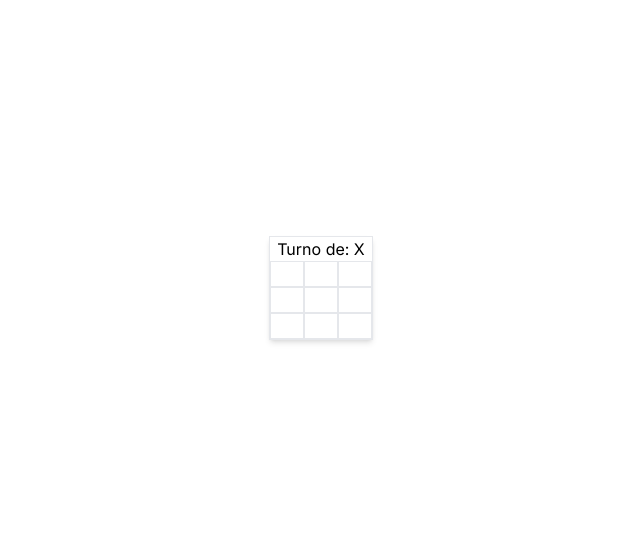
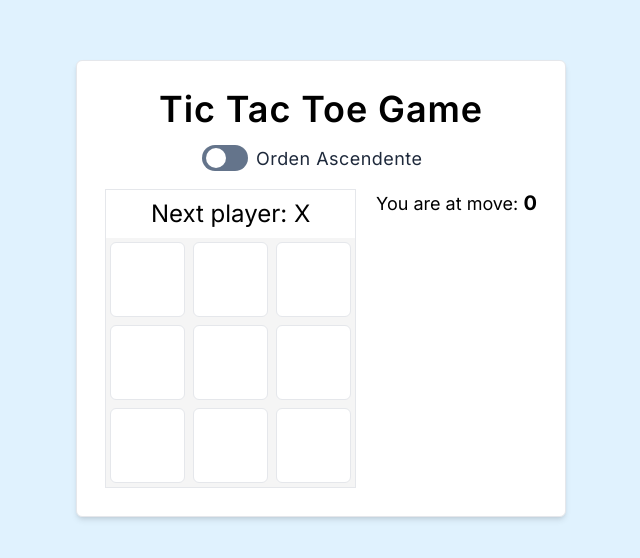
Before and after one commit to AlexanderTemp/practica-react.dev, a Next.js app: page /basics/tic-tac-toe in a window 1280 px wide. Shown: the part 112-670 px from the top of the page, without its empty margins (319-959 px from the left). Built offline with nearby package versions, Linux system fonts and the light colour scheme.

Commit message:
tic tac toe v1

```diff
--- a/app/basics/tic-tac-toe/page.tsx
+++ b/app/basics/tic-tac-toe/page.tsx
@@ -1,55 +1,249 @@
 'use client';
-import React, {useState} from 'react';
+import React, {useState, useEffect} from 'react';
+
+/**
+ *
+ * Puntos a destacar:
+ *  1. To collect data from multiple children, or to have two child components communicate with each other, declare the shared state in their parent component instead. The parent component can pass that state back down to the children via props. This keeps the child components in sync with each other and with their parent.
+ * 2. JavaScript supports closures which means an inner function (e.g. handleClick) has access to variables and functions defined in a outer function (e.g. Board). The handleClick function can read the squares state and call the setSquares method because they are both defined inside of the Board function.
+ * 3. Re render function problem: When you were passing onSquareClick={handleClick}, you were passing the handleClick function down as a prop. You were not calling it! But now you are calling that function right away—notice the parentheses in handleClick(0)—and that’s why it runs too early. You don’t want to call handleClick until the user clicks!
+ * 4.  In React, it’s conventional to use onSomething names for props which represent events and handleSomething for the function definitions which handle those events.
+ * 5. Inmutabilidad al reemplazar el array y no cambiarlo directamente:
+ *    * Avoiding direct data mutation lets you keep previous versions of the data intact, and reuse them later.
+ *    * By default, all child components re-render automatically when the state of a parent component changes. This includes even the child components that weren’t affected by the change. Although re-rendering is not by itself noticeable to the user (you shouldn’t actively try to avoid it!), you might want to skip re-rendering a part of the tree that clearly wasn’t affected by it for performance reasons. Immutability makes it very cheap for components to compare whether their data has changed or not. You can learn more about how React chooses when to re-render a component in the memo API reference.
+ * 6. Keys tell React about the identity of each component, which allows React to maintain state between re-renders. If a component’s key changes, the component will be destroyed and re-created with a new state.
+ * 6.1. It’s strongly recommended that you assign proper keys whenever you build dynamic lists. If you don’t have an appropriate key, you may want to consider restructuring your data so that you do.
+
+If no key is specified, React will report an error and use the array index as a key by default. Using the array index as a key is problematic when trying to re-order a list’s items or inserting/removing list items. Explicitly passing key={i} silences the error but has the same problems as array indices and is not recommended in most cases.
+
+Keys do not need to be globally unique; they only need to be unique between components and their siblings.
+
+* 7. In fact, always try to avoid redundant state. Simplifying what you store in state reduces bugs and makes your code easier to understand.
+ */
+
+/**
+ * FIXME: onClick back to move doesnt produce hydratation
+ * FIXME: history reverse doesnt work in list
+ */
+
+type cellValue = 'X' | 'O' | null;
+
+function calculateWinner(squares: cellValue[]) {
+  const lines = [
+    [0, 1, 2],
+    [3, 4, 5],
+    [6, 7, 8],
+    [0, 3, 6],
+    [1, 4, 7],
+    [2, 5, 8],
+    [0, 4, 8],
+    [2, 4, 6],
+  ];
+  for (let i = 0; i < lines.length; i++) {
+    // se toma toda una línea
+    const [a, b, c] = lines[i];
+    if (squares[a] && squares[a] === squares[b] && squares[a] === squares[c]) {
+      return [a, b, c];
+    }
+  }
+  return null;
+}
 
 const TicTacToe = () => {
-  const [arrayOfSquare, setArrayOfSquare] = useState<string[] | null[]>(
-    Array(9).fill(null)
-  );
-  const handleButtonClick = (id: number) => {
-    console.log(id);
-  };
+  const [history, setHistory] = useState([Array(9).fill(null)]);
+  const [currentMove, setCurrentMove] = useState<number>(0);
+  const [toggleSort, setToggleSort] = useState<boolean>(false); // False by ascending
+  const currentSquares = history[currentMove];
+  const xIsNext = currentMove % 2 === 0;
+
+  function handlePlay(nextSquares: cellValue[]) {
+    // se reinicia el historial desde el punto de retorno y se olvida lo que iba después del movimiento
+    const nextHistory = [...history.slice(0, currentMove + 1), nextSquares];
+    setHistory(nextHistory);
+    setCurrentMove(nextHistory.length - 1);
+  }
+
+  function jumpTo(nextMove: number) {
+    setCurrentMove(nextMove);
+  }
+
+  const moves = history.map((squares, move) => {
+    let description;
+    if (move > 0) {
+      description = 'Go to move # ' + move;
+    } else {
+      description = 'Go to game start';
+    }
+    return (
+      <li key={move} className="w-full">
+        {move === currentMove ? (
+          <p className="text-lg ">
+            You are at move:{' '}
+            <span className="font-bold text-xl">{currentMove + 1}</span>
+          </p>
+        ) : (
+          <button
+            className="border text-lg rounded-sm hover:bg-slate-200 px-4 py-1 bg-slate-100"
+            onClick={() => jumpTo(move)}>
+            {description}
+          </button>
+        )}
+      </li>
+    );
+  });
+
+  const movesInverse = history
+    .slice()
+    .reverse()
+    .map((squares, move) => {
+      let description;
+      if (move > 0) {
+        description = 'Go to move # ' + move;
+      } else {
+        description = 'Go to game start';
+      }
+      return (
+        <li key={move} className="w-full">
+          {move === currentMove ? (
+            <p className="text-lg ">
+              You are at move:{' '}
+              <span className="font-bold text-xl">{currentMove}</span>
+            </p>
+          ) : (
+            <button
+              className="border text-lg rounded-sm hover:bg-slate-200 px-4 py-1 bg-slate-100"
+              onClick={() => jumpTo(move)}>
+              {description}
+            </button>
+          )}
+        </li>
+      );
+    });
+
   return (
-    <div className="min-h-screen flex justify-center items-center">
-      {/* Tic tac toe section */}
-      <section className="flex flex-col border justify-center items-center shadow-md">
-        <div className="flex justify-center">
-          <h2>Turno de: X</h2>
+    <div className="min-h-screen bg-sky-100 flex justify-center items-center">
+      <div className="flex flex-col gap-4 bg-white shadow-md items-center p-7 rounded-md border">
+        <div className="flex flex-col gap-4 items-center">
+          <h2 className=" tracking-wide text-4xl font-semibold">
+            Tic Tac Toe Game
+          </h2>
+
+          <div className="flex gap-2 justify-start">
+            <button
+              className="basis-1/5 relative w-[50px] h-[26px] items-center flex rounded-full bg-slate-500"
+              onClick={() => setToggleSort(!toggleSort)}>
+              <div
+                role="button"
+                className={
+                  'absolute w-[20px] mx-1 h-[20px] rounded-full bg-white shadow-ms transition-all ease-in duration-150' +
+                  (toggleSort && ' translate-x-[19px]')
+                }
+              />
+            </button>
+
+            <div className="basis-4/5 w-[180px]">
+              {!toggleSort ? (
+                <p className="text-slate-800 text-lg tracking-wide">
+                  Orden Ascendente
+                </p>
+              ) : (
+                <p className="text-slate-800 text-lg tracking-wide">
+                  Orden Descendente
+                </p>
+              )}
+            </div>
+          </div>
         </div>
-        <div className="w-fit">
-          {/* Componente Tic tac toe */}
-          <div className=" grid grid-cols-3  grid-rows-3">
-            {arrayOfSquare?.map((elem, key) => (
-              <Square
-                key={key}
-                value={key}
-                handleClick={handleButtonClick}></Square>
-            ))}
-          </div>
-
-          {/* Historial de movimientos de movimientos */}
-          <div></div>
+        <div className="flex gap-5 flex-col sm:flex-row">
+          <section className="flex h-fit flex-col border justify-center items-center">
+            <Board
+              xIsNext={xIsNext}
+              squares={currentSquares}
+              onPlay={handlePlay}
+            />
+          </section>
+          <section className="">
+            <ol className="flex flex-col gap-1 w-full">
+              {toggleSort && moves}
+              {!toggleSort && movesInverse}
+            </ol>
+          </section>
         </div>
-      </section>
+      </div>
     </div>
   );
 };
 
-interface squareProps {
-  value: number;
-  handleClick: Function;
+interface BoardProps {
+  xIsNext: boolean;
+  squares: cellValue[] | null[];
+  onPlay: Function;
 }
-const Square = ({value, handleClick}: squareProps) => {
-  const [valor, setValor] = useState<string>('');
 
-  const handleInternalClick = () => {
-    setValor('X');
+const Board = ({xIsNext, squares, onPlay}: BoardProps) => {
+  const handleButtonClick = (id: number) => {
+    if (squares[id] || calculateWinner(squares)) {
+      return;
+    }
+    const nextSquares: cellValue[] = squares.slice();
+    if (xIsNext) {
+      nextSquares[id] = 'X';
+    } else {
+      nextSquares[id] = 'O';
+    }
+    onPlay(nextSquares);
   };
+  const winner = calculateWinner(squares);
+  let status;
+  if (winner) {
+    status = 'Winner: ' + squares[winner[0]];
+  } else {
+    status = 'Next player: ' + (xIsNext ? 'X' : 'O');
+  }
 
   return (
+    <>
+      <div className="flex justify-center py-2">
+        <h2 className="text-2xl">{status}</h2>
+      </div>
+      <div className="w-fit">
+        {/* Componente Tic tac toe */}
+        <div className=" grid grid-cols-3 bg-neutral-100  grid-rows-3">
+          {squares?.map((elem, key) => {
+            const find = winner?.find((x) => x === key) !== undefined;
+            if (find) {
+              console.log(winner);
+              console.log(key);
+            }
+            return (
+              <Square
+                key={key}
+                value={elem}
+                id={key}
+                winCell={find}
+                handleClick={handleButtonClick}></Square>
+            );
+          })}
+        </div>
+      </div>
+    </>
+  );
+};
+
+interface squareProps {
+  id: number;
+  value: string | null;
+  handleClick: Function;
+  winCell: boolean;
+}
+const Square = ({value, handleClick, id, winCell}: squareProps) => {
+  return (
     <button
-      onClick={handleInternalClick}
-      className="py-3 px-4 border hover:bg-neutral-100 transition-all duration-150">
-      {valor}
+      onClick={() => handleClick(id)}
+      className={`w-[75px] h-[75px] m-1 border rounded-md bg-white  transition-all duration-150 text-4xl font-bold ${
+        winCell ? ' bg-yellow-100 cursor-auto' : ' hover:bg-neutral-100'
+      }`}>
+      {value}
     </button>
   );
 };
```
